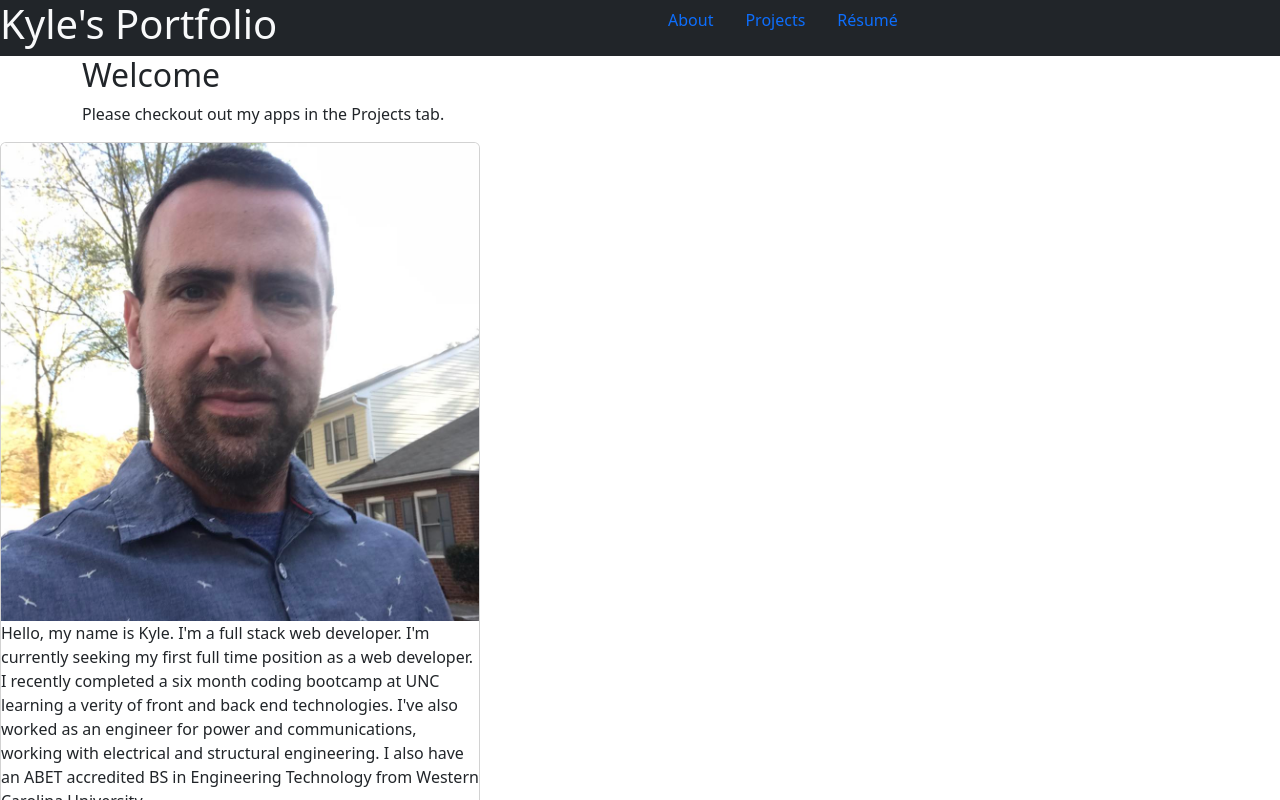
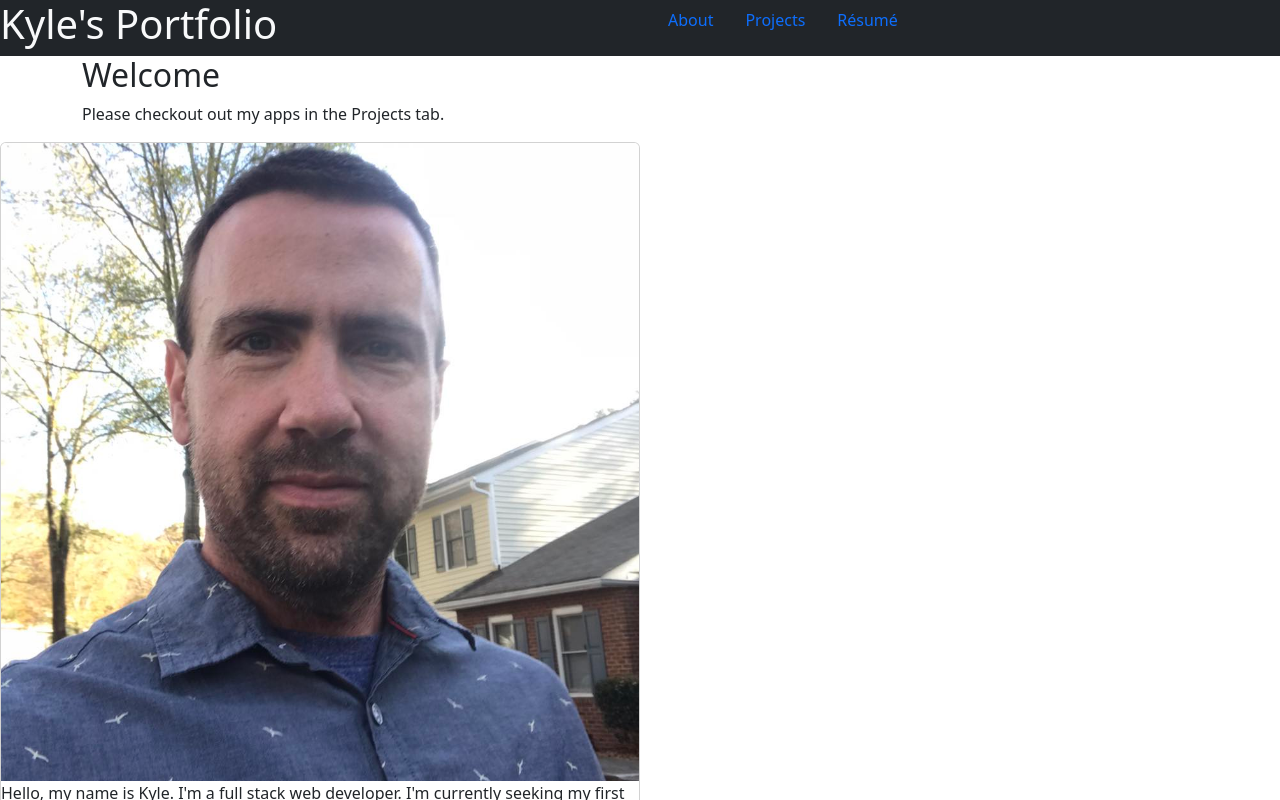
Before and after one commit to kabradshaw1/Portfolio-3, a React (Create React App) app: page / in a window 1280 px wide. Shown: the top 800 px of the page. Built offline with nearby package versions, Linux system fonts and the light colour scheme.

Commit message:
removed navbar component

```diff
--- a/src/index.css
+++ b/src/index.css
@@ -14,5 +14,5 @@ code {
 }
 
 .card {
-  width: 30rem;
+  width: 40rem;
 }
```
Also changed, not shown: src/components/NavBar/index.js (deleted, +0 -16 lines).
